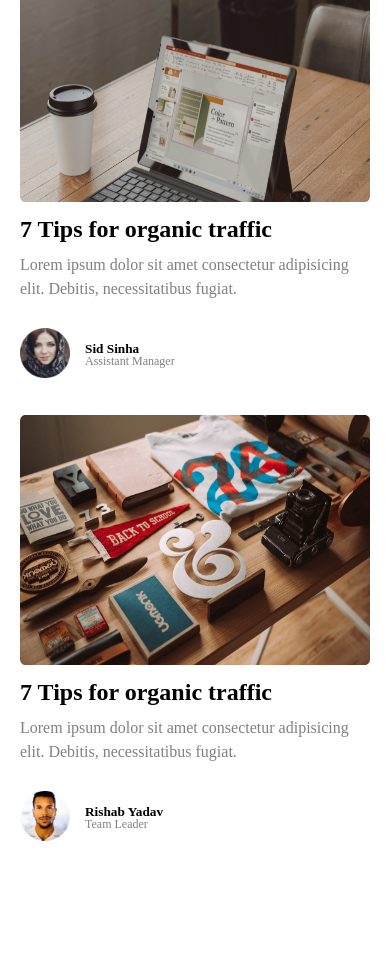
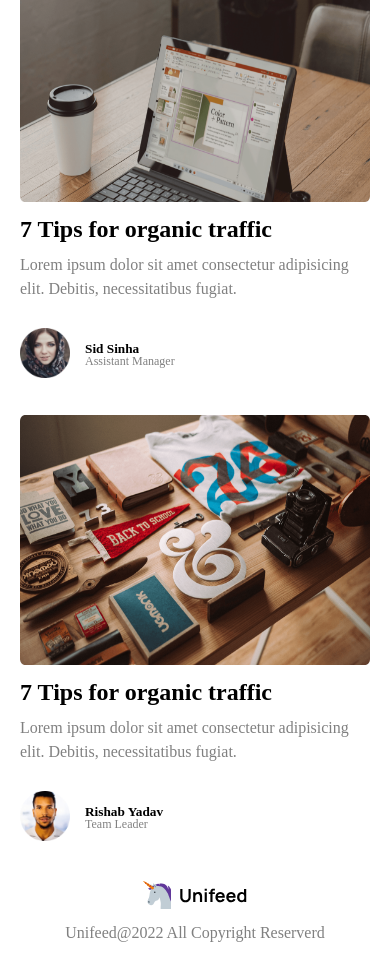
Before and after one commit to aks318/CodeWell, a plain HTML site: page Unifeed Blog Template Starter Files/index.html in a window 390 px wide. Shown: the part 1186-2141 px from the top of the page. Before the commit the page ends 2055 px from the top, so only its background shows below. Drawn offline with Linux system fonts and the light colour scheme.

Commit message:
footer with responsive and project done

```diff
--- a/Unifeed Blog Template Starter Files/index.html
+++ b/Unifeed Blog Template Starter Files/index.html
@@ -78,5 +78,9 @@
             </div>
         </div>
     </div>
+    <div class="footer">
+        <img src="./Assets/Logo.svg" alt="">
+        <p>Unifeed@2022 All Copyright Reserverd</p>
+    </div>
 </body>
 </html>
--- a/Unifeed Blog Template Starter Files/style.css
+++ b/Unifeed Blog Template Starter Files/style.css
@@ -98,6 +98,13 @@ nav li button{
     margin-top: 10px;
 }
 
+.footer{
+    margin-top: 10px;
+    display: flex;
+    justify-content: space-between;
+    align-items: center;
+}
+
 @media screen and (max-width : 950px) {
     body{
         padding: 0 10px;
@@ -129,4 +136,7 @@ nav li button{
     nav .bar{
         display: block;
     }
+    .footer{
+        flex-direction: column;
+    }
 }
```
